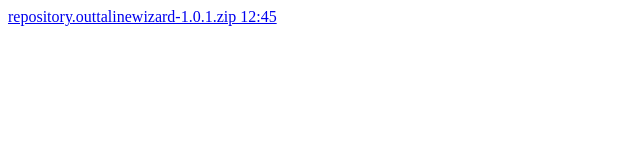
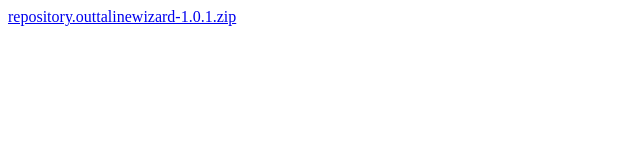
Before and after one commit to outtaline/outtaline.github.io, a plain HTML site: page index.html in a window 1280 px wide. Shown: the full height of the page, 0-640 px from the left. Drawn offline with Linux system fonts and the light colour scheme.

Commit message:
Update index.html

```diff
--- a/index.html
+++ b/index.html
@@ -1,2 +1,2 @@
 <!DOCTYPE html>
-<a href="repository.outtalinewizard-1.0.1.zip">repository.outtalinewizard-1.0.1.zip 12:45</a>
+<a href="repository.outtalinewizard-1.0.1.zip">repository.outtalinewizard-1.0.1.zip</a>
```
